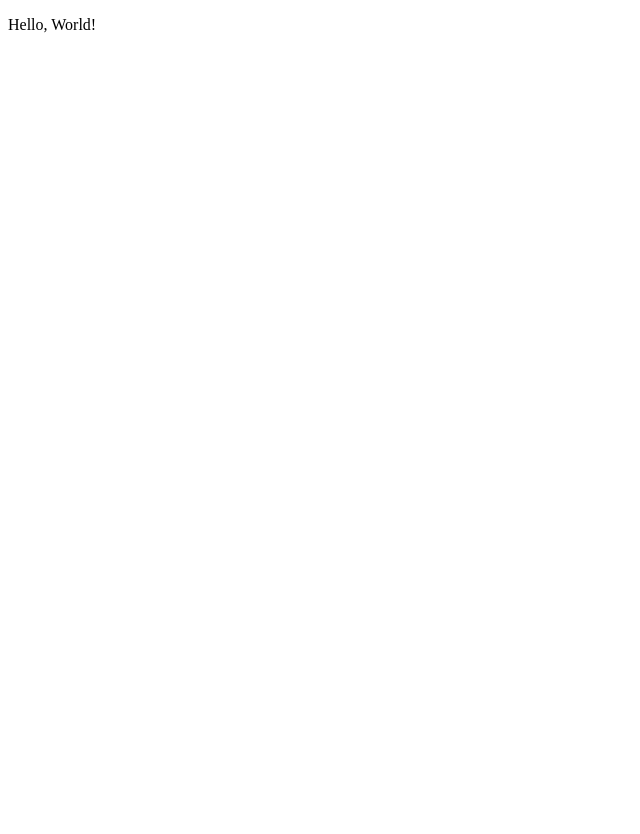
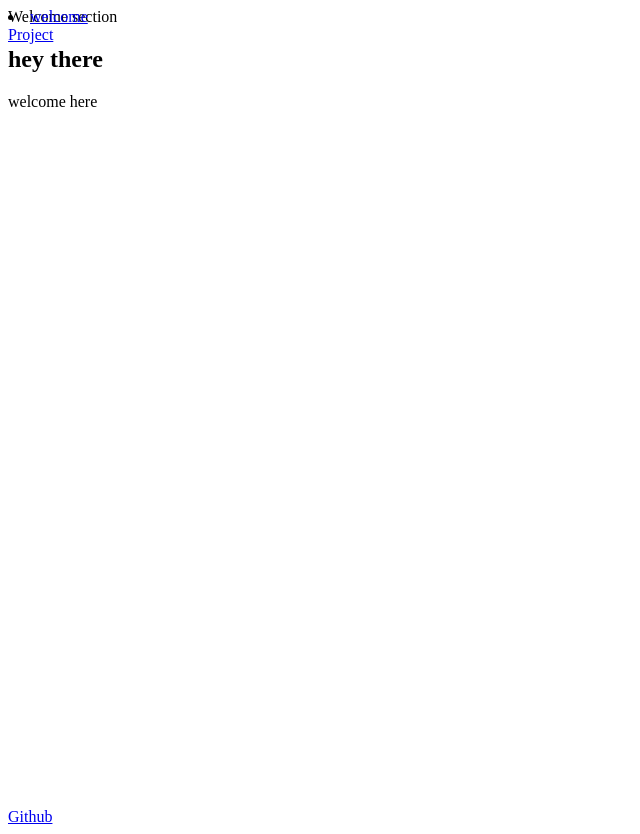
Before and after one commit to peteronyam/Peter-and-Raymond, a plain HTML site: page index.html in a window 1280 px wide. Shown: the whole page, without its empty margins (0-640 px from the left). Before the commit the page ends 800 px from the top, so only its background shows below. Drawn offline with Linux system fonts and the light colour scheme.

Commit message:
index.html

```diff
--- a/css/style.css
+++ b/css/style.css
@@ -0,0 +1,12 @@
+@media only screen and (max-width: 600px) {
+    body {
+      background-color: lightblue;
+    }
+  }
+  #welcome-section{
+    height: 100vh;
+    width: 100%;
+  }
+#navbar{
+    position: fixed;
+}
--- a/index.html
+++ b/index.html
@@ -1,4 +1,4 @@
-<!DOCTYPE html>
+ <!DOCTYPE html>
 <html lang="en">
   <head>
     <meta charset="UTF-8">
@@ -8,8 +8,21 @@
 
   <body>
     <script src="https://cdn.freecodecamp.org/testable-projects-fcc/v1/bundle.js"></script>
+    <!-- <section id="welcome-section">welcome section</section> -->
+    <nav id="navbar">
+      <li><a href="#project">welcome</a></li>
+    <a href="#projects">Project</a></nav>
+    <section id="welcome-section">Welcome section
+      <h1>hey there</h1>
+      <p>welcome here</p>
 
-   <p>Hello, World!</p>
+      </section>
+    <section id="projects"><a href="#projects">
+      <section class="project-tile"></section>
+      </a>
+    </section>
+
+    <a id="profile-link" href="https://github.com/freecodecamp" target="_blank">Github</a>
     <script  src="js/index.js"></script>
   </body>
 </html>
```
